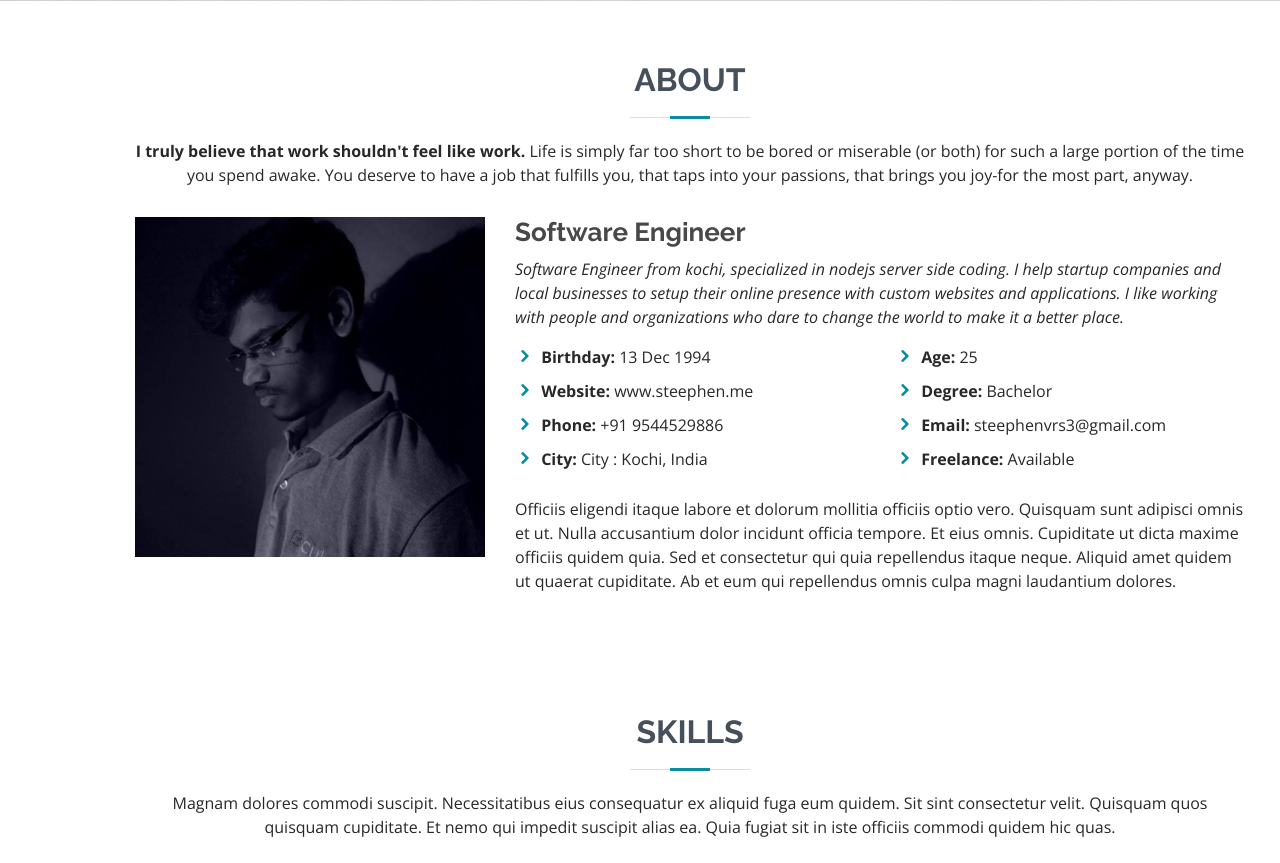
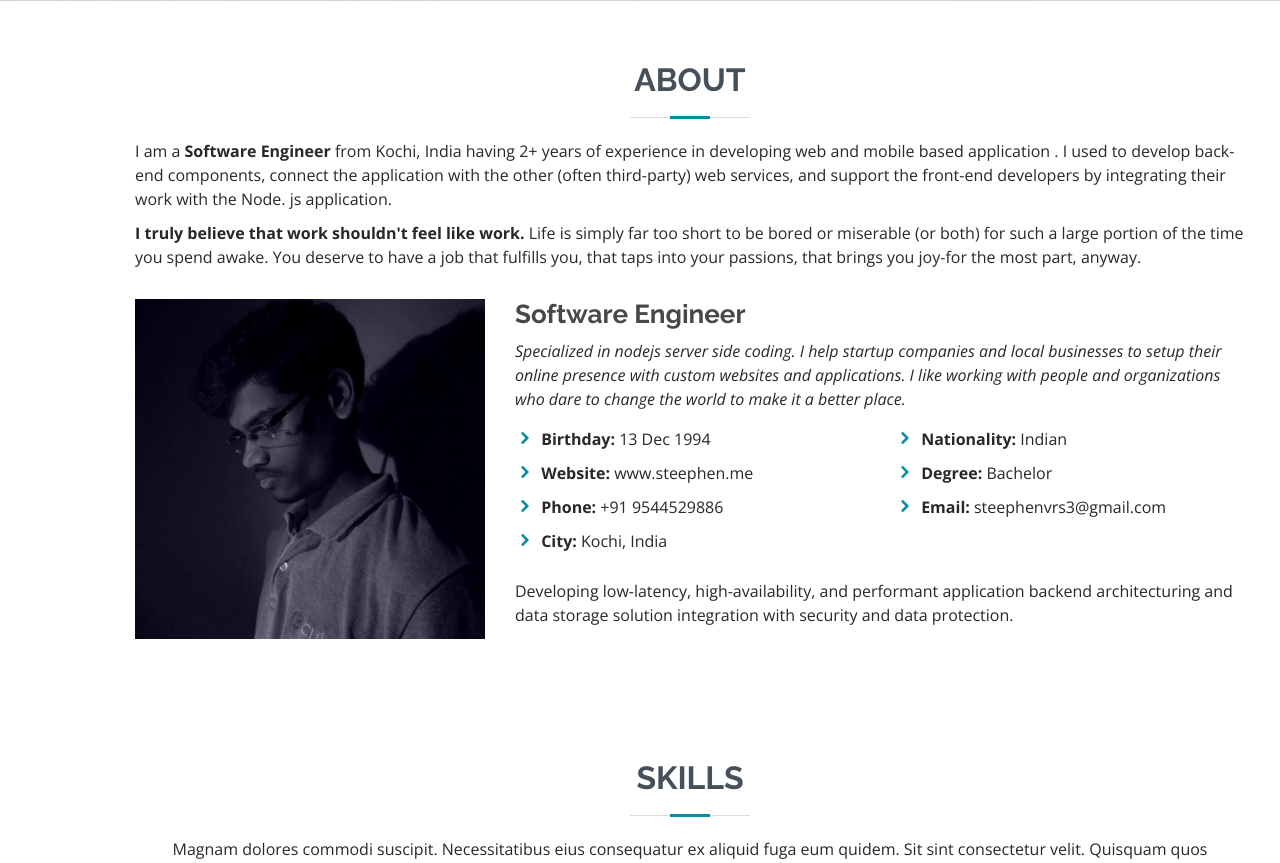
Before and after one commit to steephenv/portfolio, a PHP site: page / in a window 1280 px wide. Shown: the part 799-1662 px from the top of the page. Run offline with PHP 8.4, Linux system fonts and the light colour scheme.

Commit message:
file changes

```diff
--- a/index.html
+++ b/index.php
@@ -99,7 +99,14 @@
       <div class="container" data-aos="fade-up">
         <div class="section-title">
           <h2>About</h2>
-          <p>
+          <p class="text-left text-padding">
+            I am a <strong>Software Engineer</strong> from Kochi, India having 2+ years of experience in developing web
+            and mobile
+            based application . I used to develop back-end components, connect the application with the
+            other (often third-party) web services, and support the front-end developers by integrating their work
+            with the Node. js application.
+          </p>
+          <p class="text-left text-margin">
             <b>I truly believe that work shouldn't feel like work. </b>Life is
             simply far too short to be bored or miserable (or both) for such a
             large portion of the time you spend awake. You deserve to have a
@@ -115,7 +122,7 @@
           <div class="col-lg-8 pt-4 pt-lg-0 content">
             <h3>Software Engineer</h3>
             <p class="font-italic">
-              Software Engineer from kochi, specialized in nodejs server side
+              Specialized in nodejs server side
               coding. I help startup companies and local businesses to setup
               their online presence with custom websites and applications. I
               like working with people and organizations who dare to change
@@ -138,7 +145,7 @@
                   </li>
                   <li>
                     <i class="icofont-rounded-right"></i>
-                    <strong>City:</strong> City : Kochi, India
+                    <strong>City:</strong> Kochi, India
                   </li>
                 </ul>
               </div>
@@ -146,7 +153,7 @@
                 <ul>
                   <li>
                     <i class="icofont-rounded-right"></i>
-                    <strong>Age:</strong> 25
+                    <strong>Nationality:</strong> Indian
                   </li>
                   <li>
                     <i class="icofont-rounded-right"></i>
@@ -156,21 +163,17 @@
                     <i class="icofont-rounded-right"></i>
                     <strong>Email:</strong> steephenvrs3@gmail.com
                   </li>
-                  <li>
+                  <!-- <li>
                     <i class="icofont-rounded-right"></i>
                     <strong>Freelance:</strong> Available
-                  </li>
+                  </li> -->
                 </ul>
               </div>
             </div>
             <p>
-              Officiis eligendi itaque labore et dolorum mollitia officiis
-              optio vero. Quisquam sunt adipisci omnis et ut. Nulla
-              accusantium dolor incidunt officia tempore. Et eius omnis.
-              Cupiditate ut dicta maxime officiis quidem quia. Sed et
-              consectetur qui quia repellendus itaque neque. Aliquid amet
-              quidem ut quaerat cupiditate. Ab et eum qui repellendus omnis
-              culpa magni laudantium dolores.
+              Developing low-latency, high-availability, and performant application backend architecturing and data
+              storage
+              solution integration with security and data protection.
             </p>
           </div>
         </div>
@@ -822,8 +825,9 @@
     <div class="container">
       <h3>Steephen Varghese</h3>
       <p>
-        Et aut eum quis fuga eos sunt ipsa nihil. Labore corporis magni
-        eligendi fuga maxime saepe commodi placeat.
+        You might not think that programmers are artists, but programming is an extremely creative profession.
+        It's logic-based creativity.
+
       </p>
       <div class="social-links">
         <a href="https://twitter.com/steephenvrs3" class="twitter"><i class="bx bxl-twitter"></i></a>
--- a/portfolio-details.html
+++ b/portfolio-details.php
@@ -66,10 +66,8 @@
             </ul>
 
             <p>
-              Autem ipsum nam porro corporis rerum. Quis eos dolorem eos itaque inventore commodi labore quia quia.
-              Exercitationem repudiandae officiis neque suscipit non officia eaque itaque enim. Voluptatem officia
-              accusantium nesciunt est omnis tempora consectetur dignissimos. Sequi nulla at esse enim cum deserunt
-              eius.
+              You might not think that programmers are artists, but programming is an extremely creative profession.
+              It's logic-based creativity.
             </p>
           </div>
 
```
